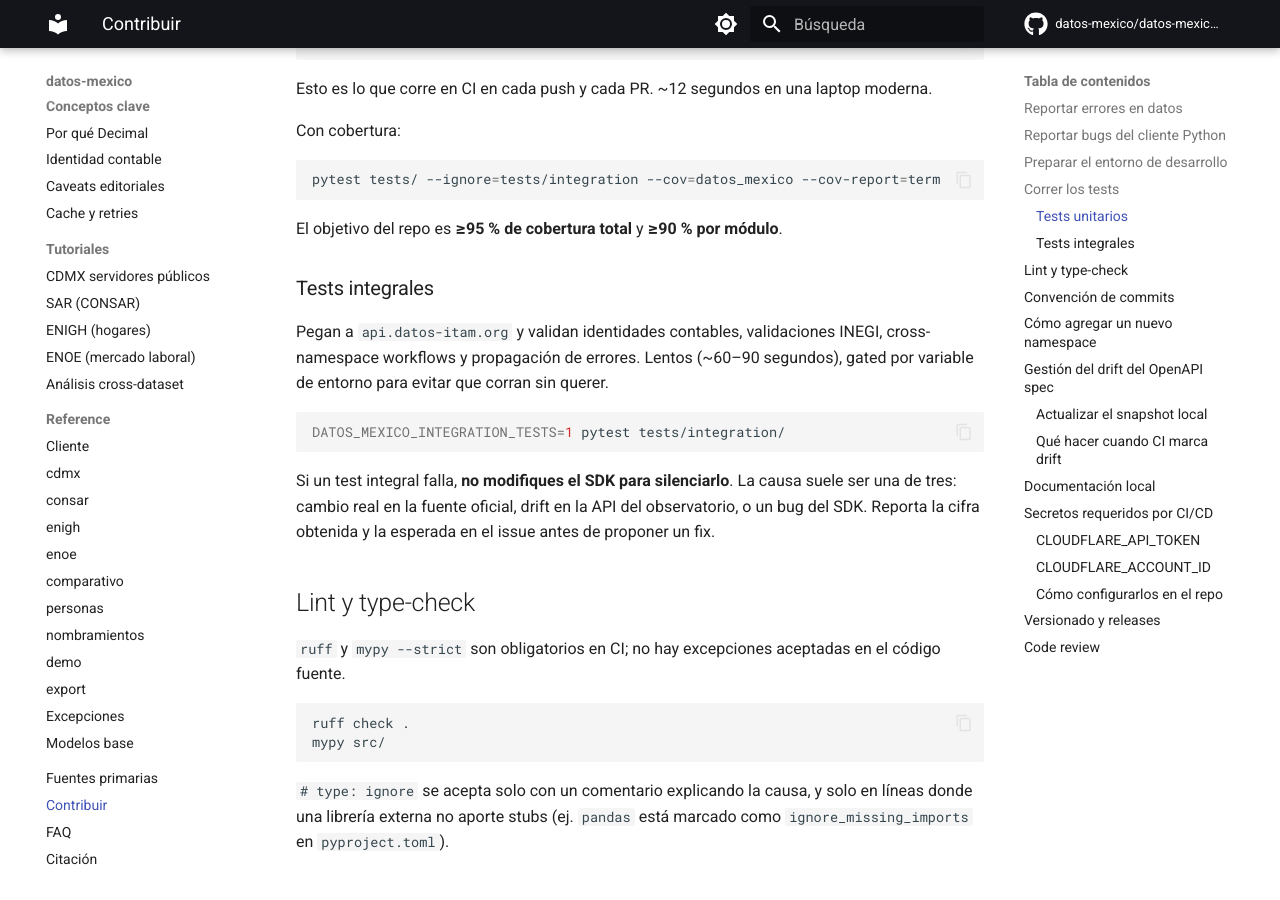
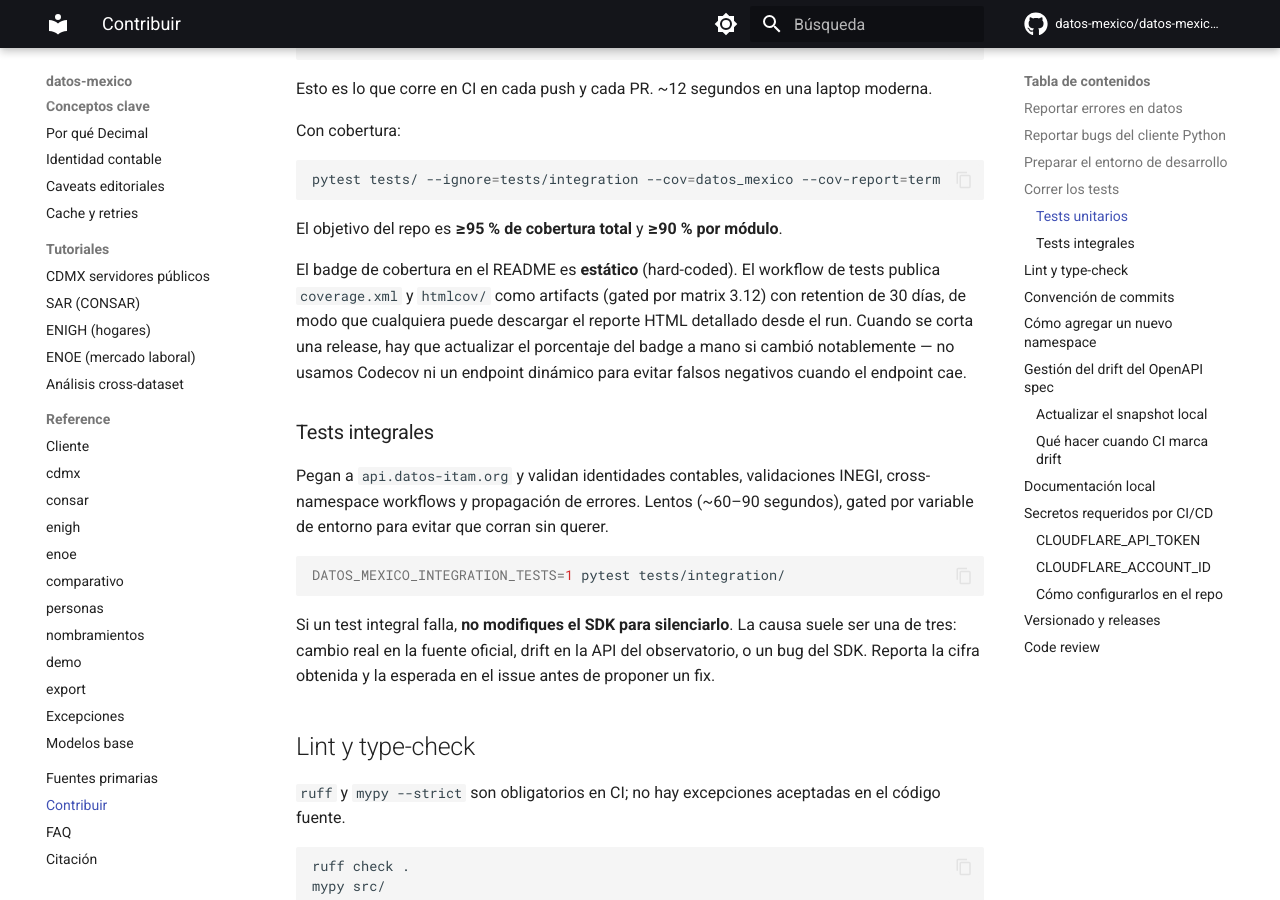
Before and after one commit to Datos-Mexico/datos-mexico-py, an MkDocs documentation site: the page built from docs/contributing.md, in a window 1280 px wide and 900 px high, scrolled down 1671 px. Built offline with MkDocs 1.6.1 and Material for MkDocs 9.7.7, drawn with Linux system fonts in a browser that asks for light colours; comment, search, counter and statistics services are not loaded.

Commit message:
docs(readme): agregar badge de coverage
- badge estático en 99% (cobertura actual)
- link al workflow de tests donde están los artifacts coverage.xml y htmlcov
- nota en contributing.md explicando que es hard-coded y se actualiza al cortar release
- no se usa Codecov ni endpoint dinámico (decisión: evitar falsos negativos)

````diff
--- a/docs/contributing.md
+++ b/docs/contributing.md
@@ -67,6 +67,8 @@ pytest tests/ --ignore=tests/integration --cov=datos_mexico --cov-report=term
 ```
 
 El objetivo del repo es **≥95 % de cobertura total** y **≥90 % por módulo**.
+
+El badge de cobertura en el README es **estático** (hard-coded). El workflow de tests publica `coverage.xml` y `htmlcov/` como artifacts (gated por matrix 3.12) con retention de 30 días, de modo que cualquiera puede descargar el reporte HTML detallado desde el run. Cuando se corta una release, hay que actualizar el porcentaje del badge a mano si cambió notablemente — no usamos Codecov ni un endpoint dinámico para evitar falsos negativos cuando el endpoint cae.
 
 ### Tests integrales
 
````
Also changed, not shown: README.md (+1 -0 lines).
